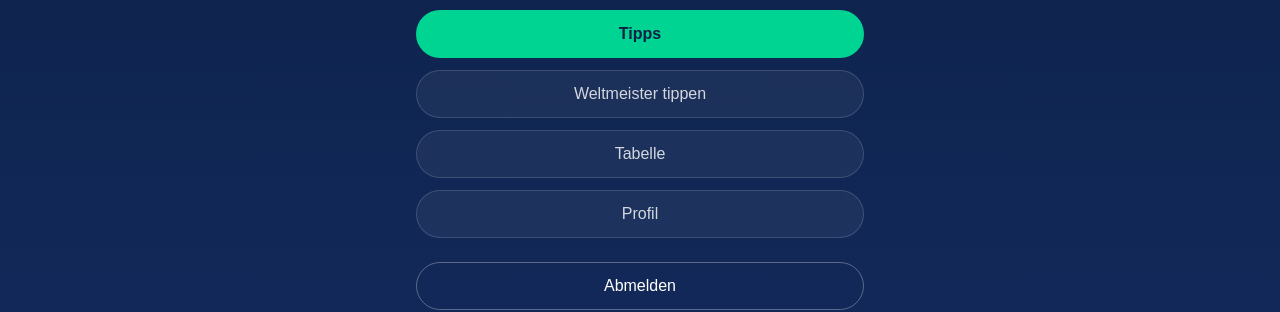
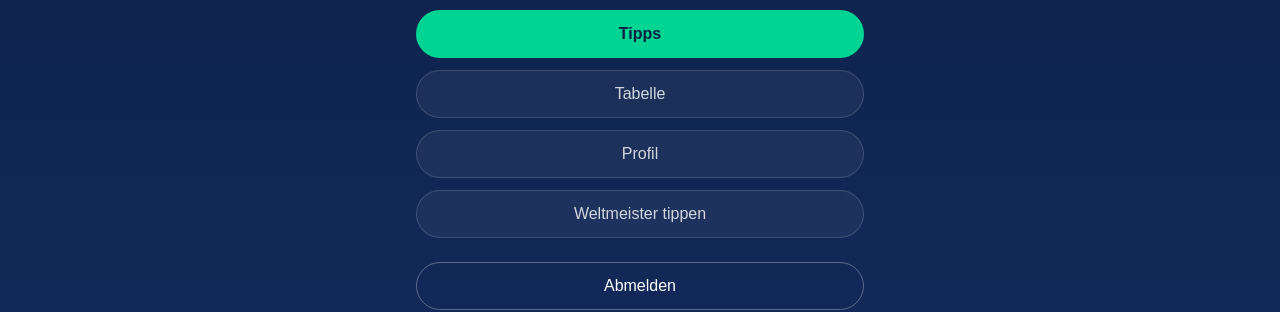
Before and after one commit to Saharia81/wm-tipp-app, a Next.js app: page /dashboard in a window 1280 px wide. Shown: the part 370-682 px from the top of the page. Built offline with nearby package versions, Linux system fonts and the light colour scheme; no server answers.

Commit message:
weltmeisterbutton nach unten verschoben

```diff
--- a/app/dashboard/page.tsx
+++ b/app/dashboard/page.tsx
@@ -48,12 +48,6 @@ export default async function DashboardPage() {
             Tipps
           </Link>
           <Link
-            href="/wm-tipp"
-            className="h-12 rounded-full bg-white/5 border border-white/15 text-white/80 font-medium flex items-center justify-center"
-          >
-            Weltmeister tippen
-          </Link>
-          <Link
             href="/tabelle"
             className="h-12 rounded-full bg-white/5 border border-white/15 text-white/80 font-medium flex items-center justify-center"
           >
@@ -64,6 +58,12 @@ export default async function DashboardPage() {
             className="h-12 rounded-full bg-white/5 border border-white/15 text-white/80 font-medium flex items-center justify-center"
           >
             Profil
+          </Link>
+          <Link
+            href="/wm-tipp"
+            className="h-12 rounded-full bg-white/5 border border-white/15 text-white/80 font-medium flex items-center justify-center"
+          >
+            Weltmeister tippen
           </Link>
           {isAdmin && (
             <Link
```
